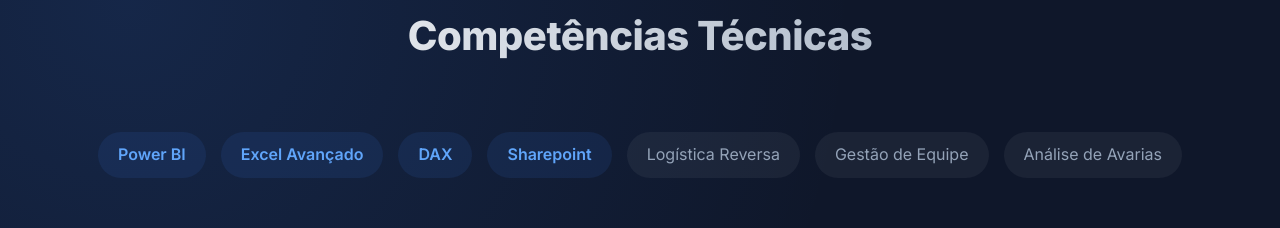
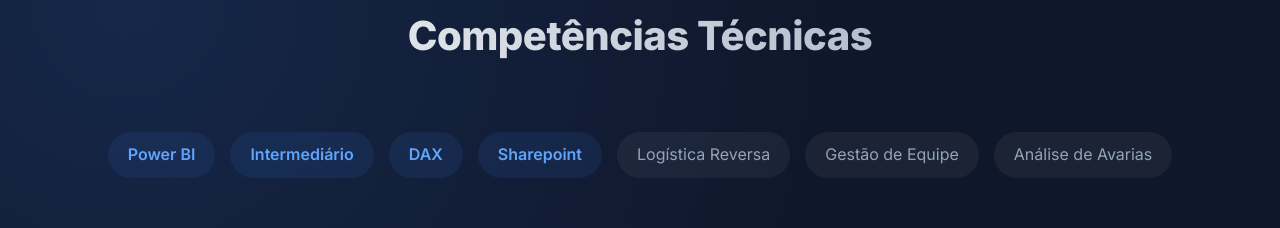
Before and after one commit to fabricioporto/Portif-lio, a plain HTML site: page index.html in a window 1280 px wide. Shown: the part 860-1088 px from the top of the page. Drawn offline with Linux system fonts and the light colour scheme.

Commit message:
Update index.html

```diff
--- a/index.html
+++ b/index.html
@@ -514,7 +514,7 @@
             </div>
             <div style="display: flex; flex-wrap: wrap; justify-content: center; gap: 15px;">
                 <span style="background: rgba(59,130,246,0.1); color: #60a5fa; padding: 10px 20px; border-radius: 50px; font-weight: 600;">Power BI</span>
-                <span style="background: rgba(59,130,246,0.1); color: #60a5fa; padding: 10px 20px; border-radius: 50px; font-weight: 600;">Excel Avançado</span>
+                <span style="background: rgba(59,130,246,0.1); color: #60a5fa; padding: 10px 20px; border-radius: 50px; font-weight: 600;">Intermediário</span>
                 <span style="background: rgba(59,130,246,0.1); color: #60a5fa; padding: 10px 20px; border-radius: 50px; font-weight: 600;">DAX</span>
                 <span style="background: rgba(59,130,246,0.1); color: #60a5fa; padding: 10px 20px; border-radius: 50px; font-weight: 600;">Sharepoint</span>
                 <span style="background: rgba(255,255,255,0.05); color: #94a3b8; padding: 10px 20px; border-radius: 50px;">Logística Reversa</span>
```
